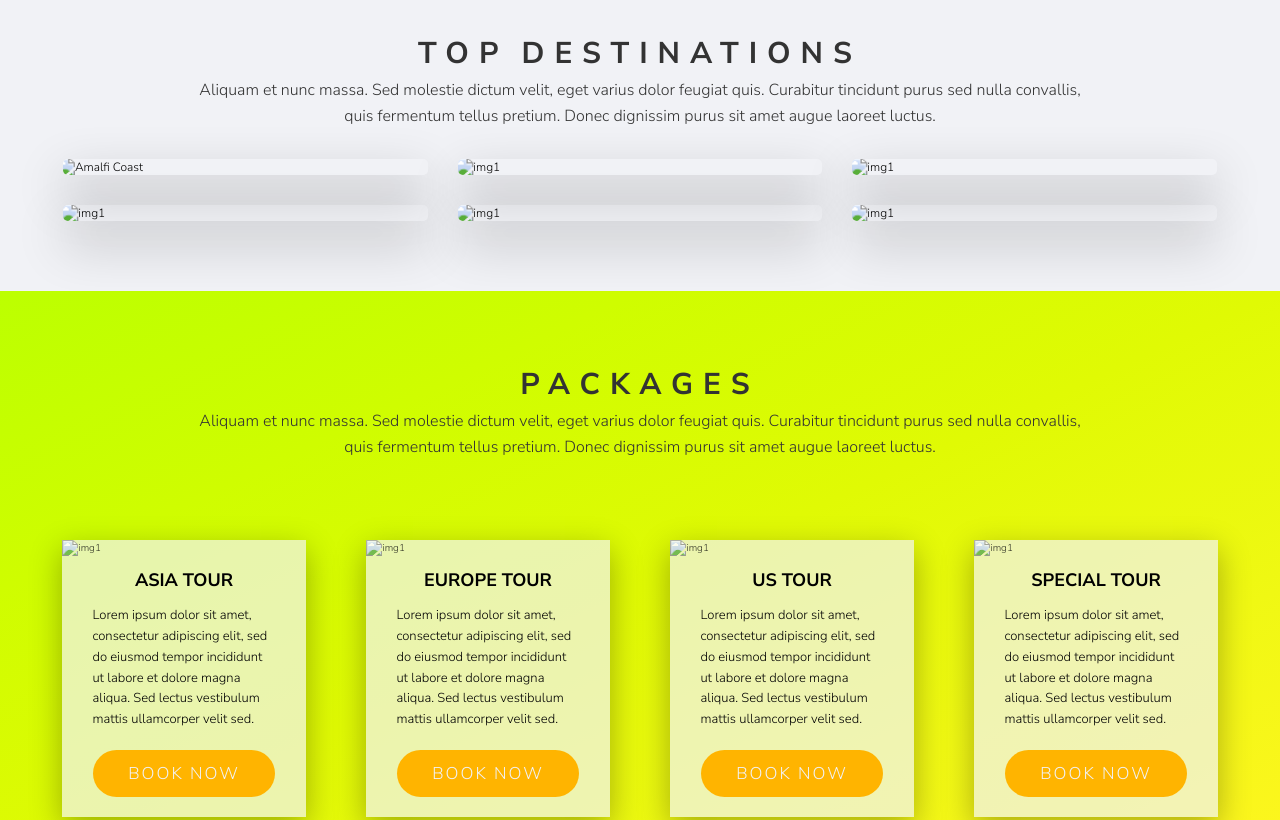
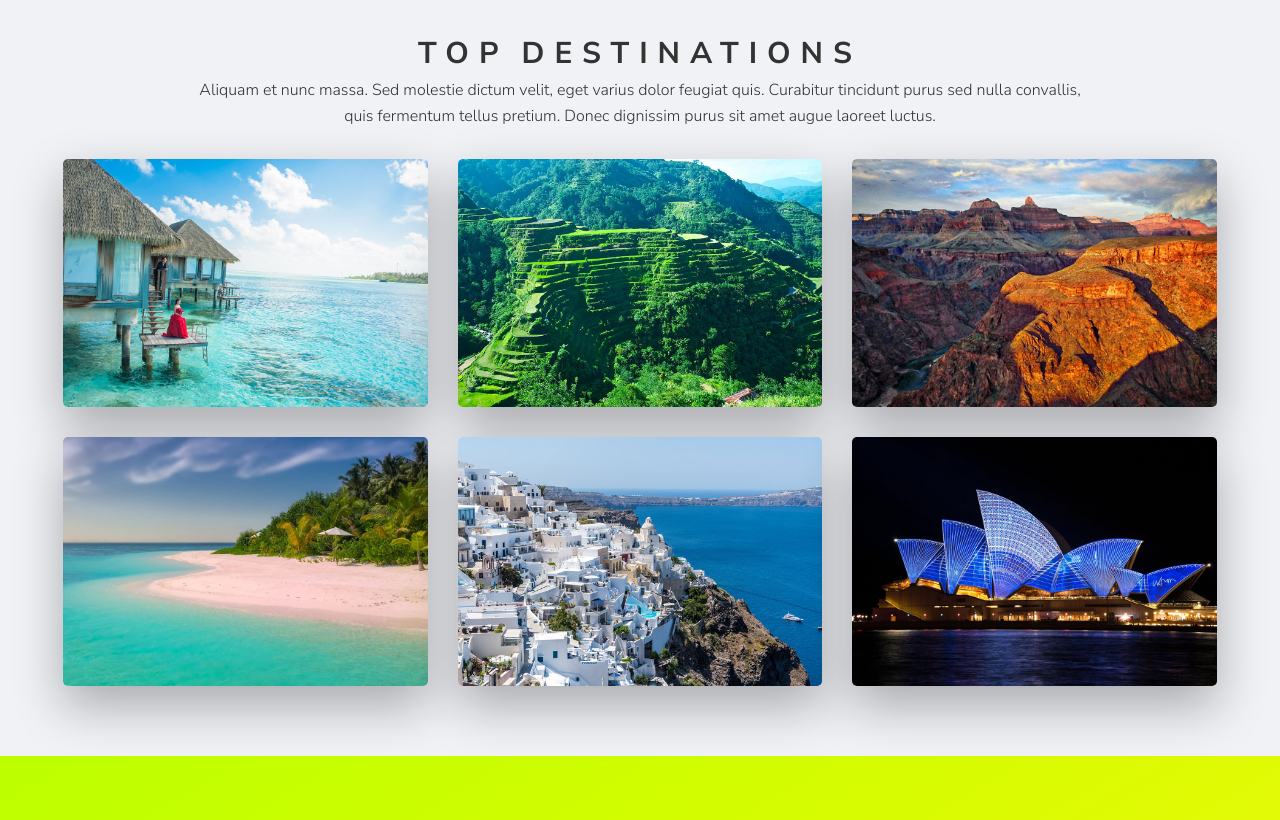
Before and after one commit to vinpstrn/weflight, a plain HTML site: page index.html in a window 1280 px wide. Shown: the part 840-1660 px from the top of the page. Drawn offline with nearby package versions, Linux system fonts and the light colour scheme; a web font is replaced by a local one.

Commit message:
Update index.html

```diff
--- a/index.html
+++ b/index.html
@@ -64,27 +64,27 @@
     <div class="container">
         <div class="country">
             <figure class="country__item">
-                <img src=".img/maldives.jpg" class="country__photo" alt="Amalfi Coast">
+                <img src="img/maldives.jpg" class="country__photo" alt="Amalfi Coast">
                 <figcaption class="country__caption">Maldives</figcaption>
             </figure>
             <figure class="country__item">
-                <img src=".img/Banaue.jpg" class="country__photo" alt="img1">
+                <img src="img/Banaue.jpg" class="country__photo" alt="img1">
                 <figcaption class="country__caption">Banaue Rice Terraces</figcaption>
             </figure>
             <figure class="country__item">
-                <img src=".img/Grand_Canyon.jpg" class="country__photo" alt="img1">
+                <img src="img/Grand_Canyon.jpg" class="country__photo" alt="img1">
                 <figcaption class="country__caption">Grand Canyon</figcaption>
             </figure>
             <figure class="country__item">
-                <img src=".img/Virgin_Islands.jpg" class="country__photo" alt="img1">
+                <img src="img/Virgin_Islands.jpg" class="country__photo" alt="img1">
                 <figcaption class="country__caption">Virgin Islands</figcaption>
             </figure>
             <figure class="country__item">
-                <img src=".img/Santorini.jpg" class="country__photo" alt="img1">
+                <img src="img/Santorini.jpg" class="country__photo" alt="img1">
                 <figcaption class="country__caption">Santorini</figcaption>
             </figure>
             <figure class="country__item">
-                <img src=".img/Sydney.jpg" class="country__photo" alt="img1">
+                <img src="img/Sydney.jpg" class="country__photo" alt="img1">
                 <figcaption class="country__caption">Sydney</figcaption>
             </figure>
         </div>
@@ -101,7 +101,7 @@
     <div class="container">
         <div class="full-packages">
             <div class="packages-box">
-                <img src=".img/Asia.jpg" class="packages-box__photo" alt="img1">
+                <img src="img/Asia.jpg" class="packages-box__photo" alt="img1">
                 <div class="packages-box__title">
                     Asia Tour
                 </div>
@@ -111,7 +111,7 @@
                 <a href="#" class="btn btn--package">Book now</a>
             </div>
             <div class="packages-box">
-                <img src=".img/Europe.jpg" class="packages-box__photo" alt="img1">
+                <img src="img/Europe.jpg" class="packages-box__photo" alt="img1">
                 <div class="packages-box__title">
                     Europe Tour
                 </div>
@@ -121,7 +121,7 @@
                 <a href="#" class="btn btn--package">Book now</a>
             </div>
             <div class="packages-box">
-                <img src=".img/US.jpg" class="packages-box__photo" alt="img1">
+                <img src="img/US.jpg" class="packages-box__photo" alt="img1">
                 <div class="packages-box__title">
                     US Tour
                 </div>
@@ -131,7 +131,7 @@
                 <a href="#" class="btn btn--package">Book now</a>
             </div>
             <div class="packages-box">
-                <img src=".img/Special.jpg" class="packages-box__photo" alt="img1">
+                <img src="img/Special.jpg" class="packages-box__photo" alt="img1">
                 <div class="packages-box__title">
                     Special Tour
                 </div>
```
